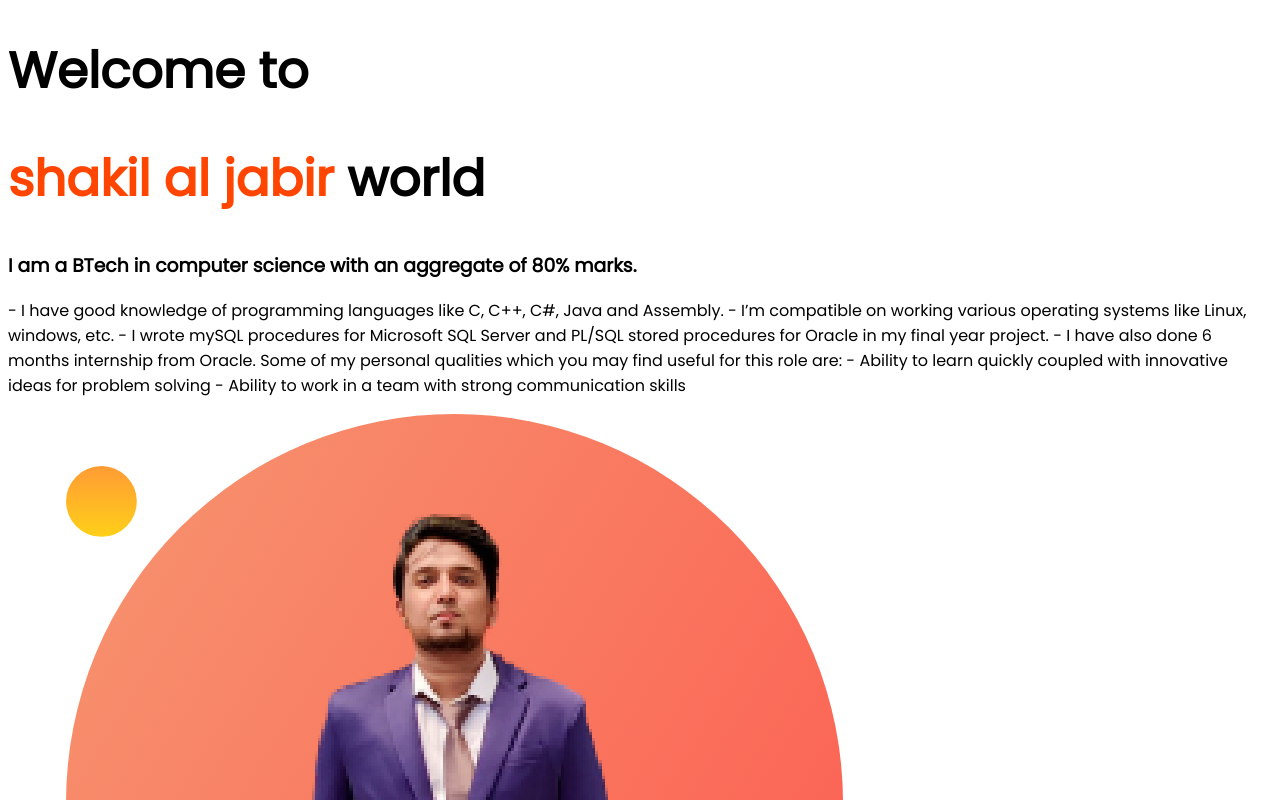
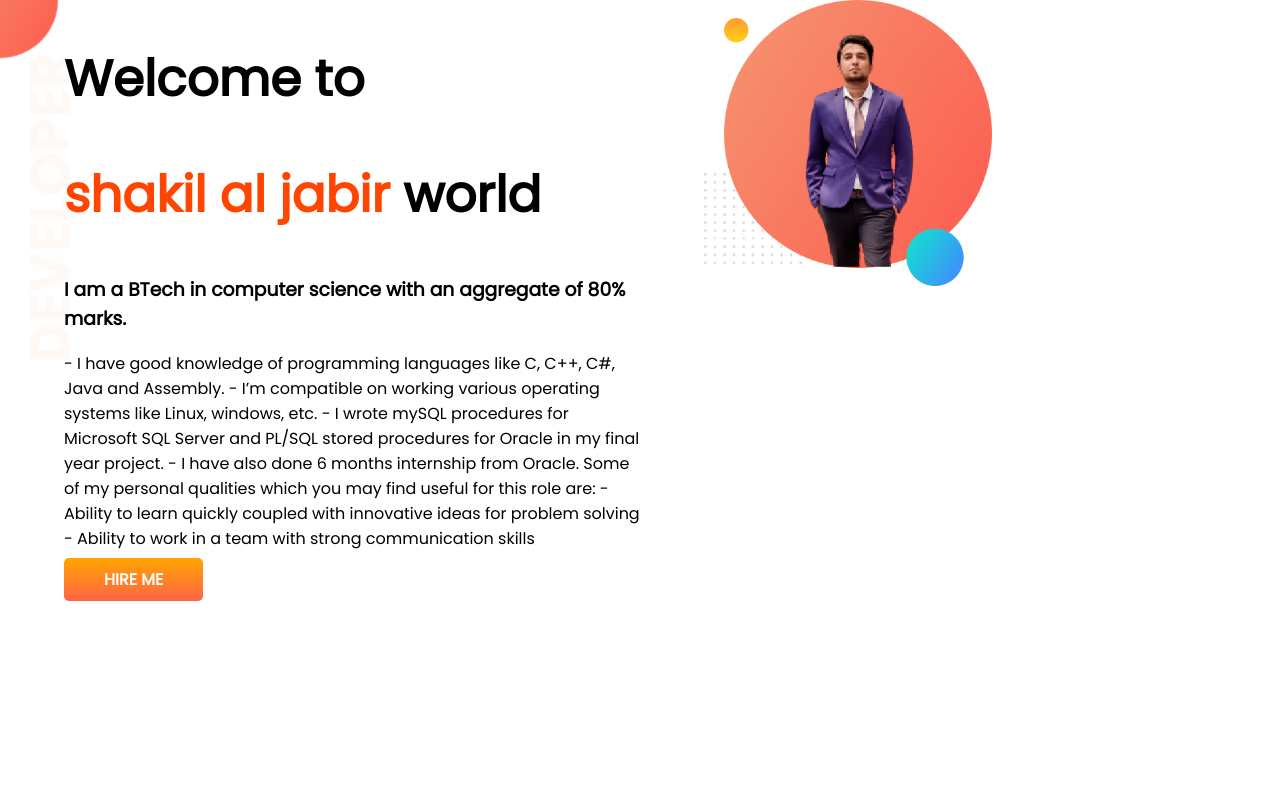
Before and after one commit to shakil0719/developer-portfolio, a plain HTML site: page index.html in a window 1280 px wide. Shown: the top 800 px of the page. Drawn offline with Linux system fonts and the light colour scheme.

Commit message:
sob sesh

```diff
--- a/index.html
+++ b/index.html
@@ -1,5 +1,6 @@
 <!DOCTYPE html>
 <html lang="en">
+
 <head>
     <meta charset="UTF-8">
     <meta http-equiv="X-UA-Compatible" content="IE=edge">
@@ -13,19 +14,23 @@
     <link rel="stylesheet" href="style.css">
 
 </head>
+
 <body>
-    <div><h1>Welcome to </h1>
-        <h1 ><span class="orangered-color">shakil al jabir</span> world</h1>
+    <section class="top-banner">
+        <div class="half-width">
+            <h1>Welcome to </h1>
+            <h1><span class="orangered-color">shakil al jabir</span> world</h1>
             <h3>I am a BTech in computer science with an aggregate of 80% marks.</h3>
-    </div>
+
             <p>
-
 
                 - I have good knowledge of programming languages like C, C++, C#, Java and Assembly.
 
                 - I’m compatible on working various operating systems like Linux, windows, etc.
 
-        - I wrote mySQL procedures for Microsoft SQL Server and PL/SQL stored procedures for Oracle in my final year project.
+                - I wrote mySQL procedures for Microsoft SQL Server and PL/SQL stored procedures for Oracle in my final
+                year
+                project.
 
                 - I have also done 6 months internship from Oracle.
 
@@ -35,8 +40,15 @@
 
                 - Ability to work in a team with strong communication skills
             </p>
+            <a class="link-button" target="_blank" href="https://www.linkedin.com/in/shakil-al-jabir-a9306015b/">HIRE
+                ME</a>
+        </div>
 
-    <img src="images/y.png"  alt="">
+        <div class="half-width">
+            <img src="images/y.png" alt="">
+        </div>
+    </section>
 
 </body>
+
 </html>
--- a/style.css
+++ b/style.css
@@ -1,5 +1,6 @@
 body{
     font-family: 'Poppins', sans-serif;
+    margin: 0;
 }
 h1{
    font-size: 50px;
@@ -9,3 +10,26 @@ h1{
      color: orangered;
 
 }
+section {
+    display: flex;
+}
+.half-width{
+    width: 50%;
+    padding-left: 5%;
+}
+.half-width img{
+width: 50%;
+}
+
+.link-button{
+    text-decoration: none;
+    background-image: linear-gradient(orange,tomato);
+    padding: 10px 40px;
+    color: white;
+    font-weight: 700;
+    border-radius: 5px;
+}
+.top-banner{
+    background-image: url(images/top-banner.png);
+    background-repeat: no-repeat;
+}
```
Lines whose indentation alone changed are shown as unchanged.
